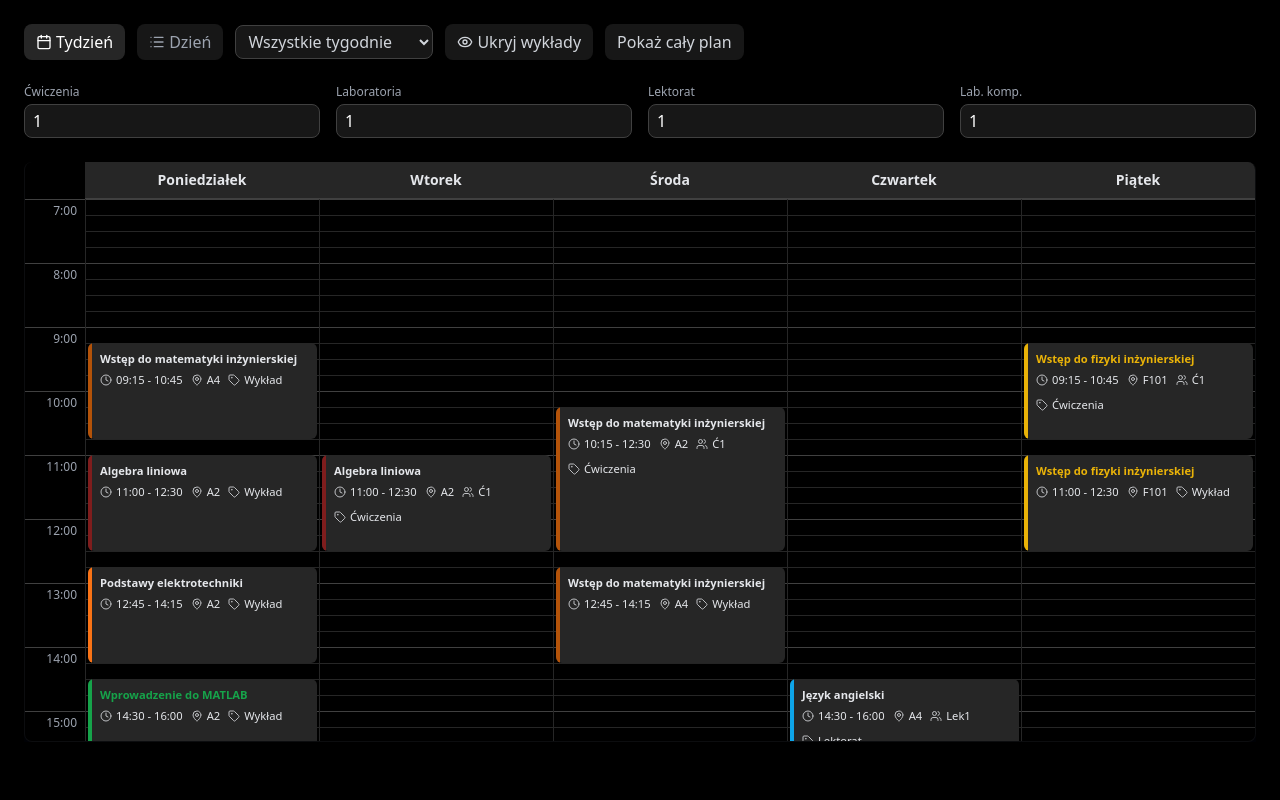
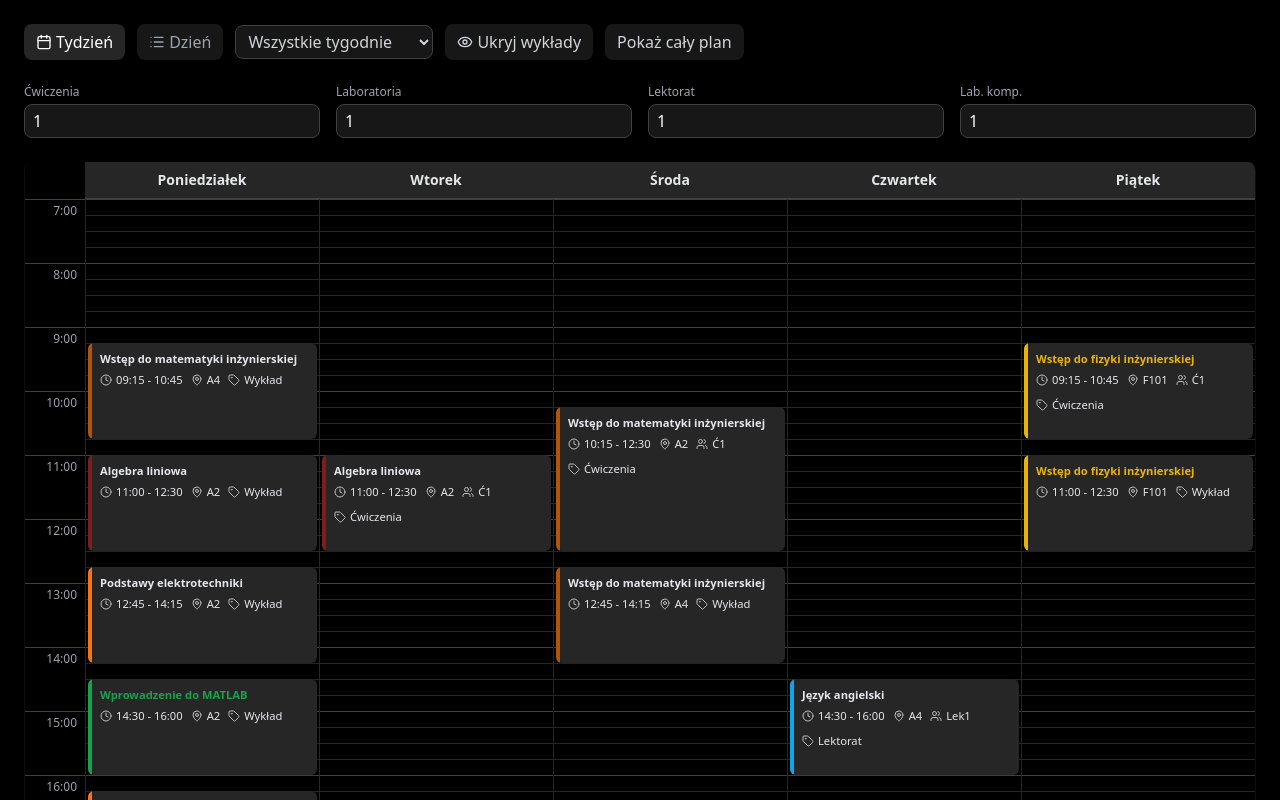
Before and after one commit to CeDwukropek/wieikschedule, a React (Create React App) app: page / in a window 1280 px wide. Shown: the top 800 px of the page. Built offline with nearby package versions, Linux system fonts and the light colour scheme.

Commit message:
height fix

```diff
--- a/src/WeekView.js
+++ b/src/WeekView.js
@@ -73,7 +73,7 @@ export default function WeekView({ events }) {
         }
       `}</style>
 
-      <div className="week-grid" style={{ maxHeight: "calc(100vh - 220px)" }}>
+      <div className="week-grid">
         {/* Nagłówki Dni */}
         {dayNames.map((name, dayIndex) => (
           <div
```
